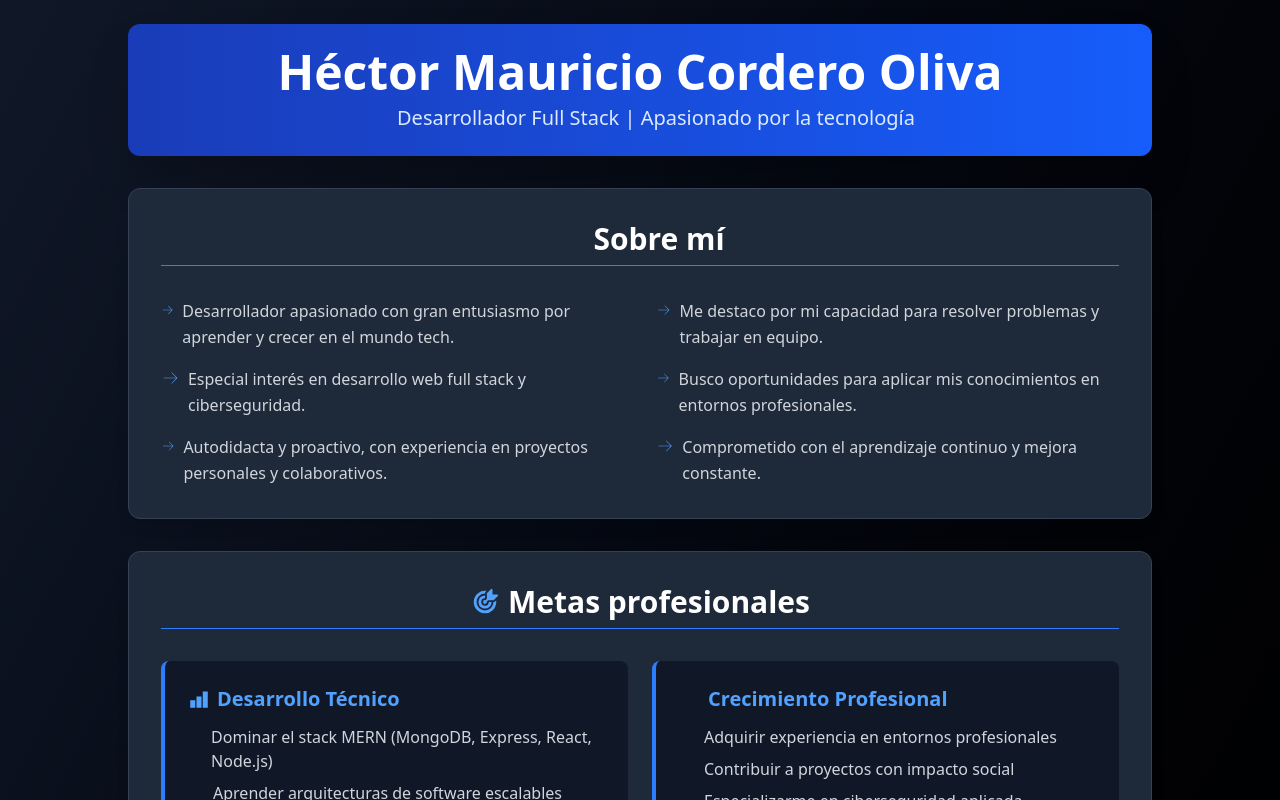
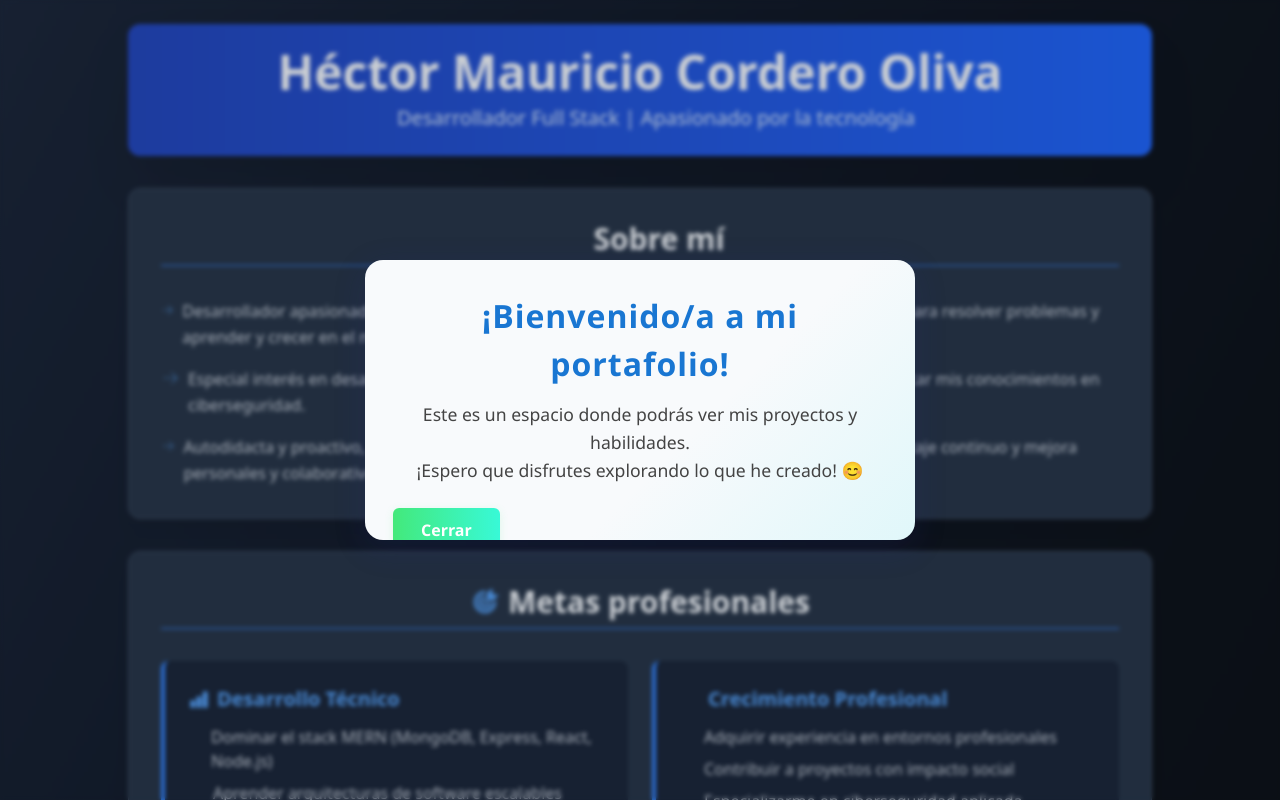
Before and after one commit to hcordero-2023253/Portafolio, a React (Vite) app: page / in a window 1280 px wide. Shown: the top 800 px of the page. Built offline with nearby package versions, Linux system fonts and the light colour scheme; some icons are missing.

Commit message:
Se agrega la bienvenida

```diff
--- a/src/App.jsx
+++ b/src/App.jsx
@@ -3,7 +3,7 @@ import MyRouter from './router/routes'
 function App() {
   return (
     <>
-      {/* <Welcome /> */}
+      <Welcome />
       <MyRouter />
     </>
   )
```
Also changed, not shown: src/assets/image.png (added), src/components/PersonalInformation/PersonalInformation.jsx (line endings or trailing spaces).
